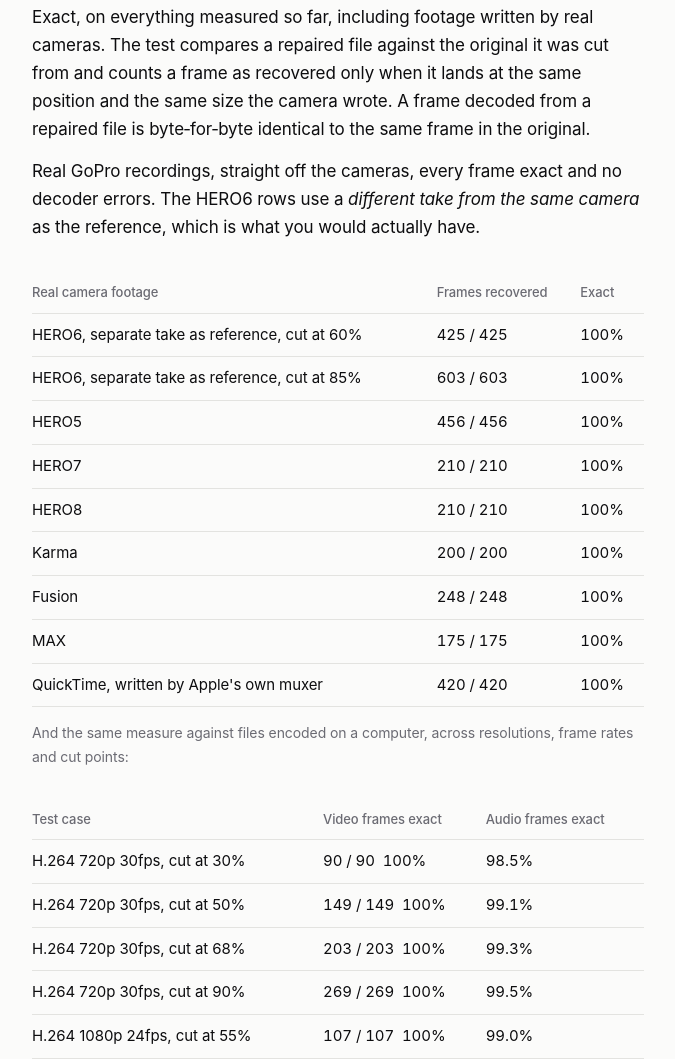
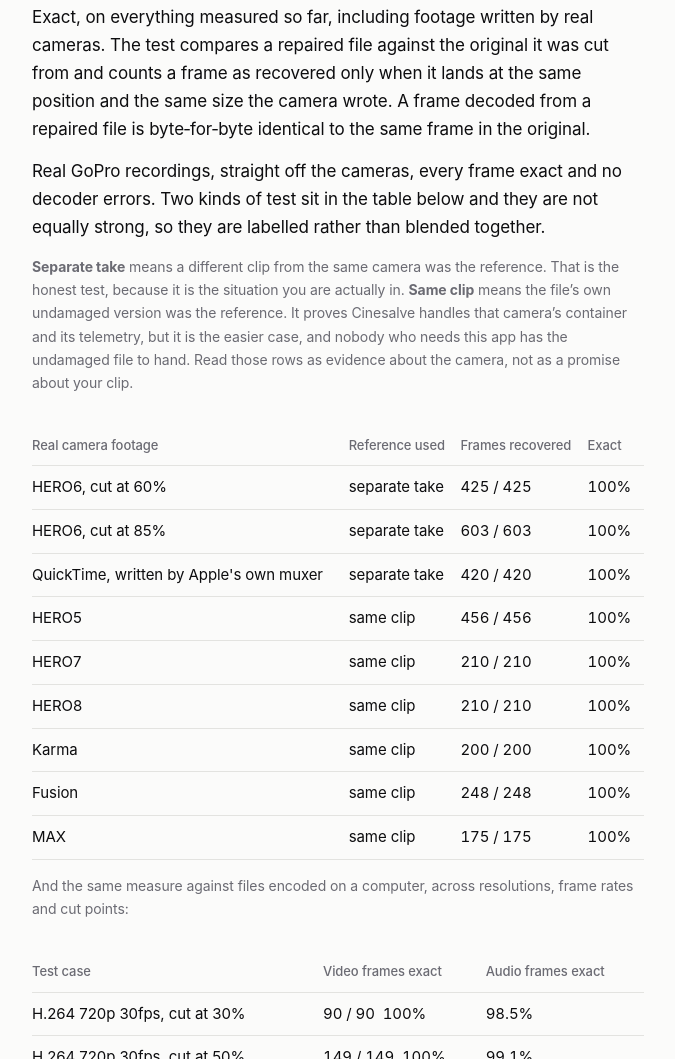
Before and after one commit to LucideLarp/cinesalve, a plain HTML site: page docs/index.html in a window 1280 px wide. Shown: the part 1370-2429 px from the top of the page, without its empty margins (302-977 px from the left). Drawn offline with Linux system fonts and the light colour scheme.

```diff
--- a/docs/index.html
+++ b/docs/index.html
@@ -71,22 +71,31 @@
 </p>
 <p>
   Real GoPro recordings, straight off the cameras, every frame exact and no decoder
-  errors. The HERO6 rows use a <em>different take from the same camera</em> as the
-  reference, which is what you would actually have.
+  errors. Two kinds of test sit in the table below and they are not equally strong,
+  so they are labelled rather than blended together.
+</p>
+<p class="note">
+  <strong>Separate take</strong> means a different clip from the same camera was the
+  reference. That is the honest test, because it is the situation you are actually in.
+  <strong>Same clip</strong> means the file&rsquo;s own undamaged version was the
+  reference. It proves Cinesalve handles that camera&rsquo;s container and its
+  telemetry, but it is the easier case, and nobody who needs this app has the
+  undamaged file to hand. Read those rows as evidence about the camera, not as a
+  promise about your clip.
 </p>
 <div class="scroll">
 <table>
-  <thead><tr><th>Real camera footage</th><th>Frames recovered</th><th>Exact</th></tr></thead>
+  <thead><tr><th>Real camera footage</th><th>Reference used</th><th>Frames recovered</th><th>Exact</th></tr></thead>
   <tbody>
-    <tr><td>HERO6, separate take as reference, cut at 60%</td><td class="num">425 / 425</td><td class="num">100%</td></tr>
-    <tr><td>HERO6, separate take as reference, cut at 85%</td><td class="num">603 / 603</td><td class="num">100%</td></tr>
-    <tr><td>HERO5</td><td class="num">456 / 456</td><td class="num">100%</td></tr>
-    <tr><td>HERO7</td><td class="num">210 / 210</td><td class="num">100%</td></tr>
-    <tr><td>HERO8</td><td class="num">210 / 210</td><td class="num">100%</td></tr>
-    <tr><td>Karma</td><td class="num">200 / 200</td><td class="num">100%</td></tr>
-    <tr><td>Fusion</td><td class="num">248 / 248</td><td class="num">100%</td></tr>
-    <tr><td>MAX</td><td class="num">175 / 175</td><td class="num">100%</td></tr>
-    <tr><td>QuickTime, written by Apple's own muxer</td><td class="num">420 / 420</td><td class="num">100%</td></tr>
+    <tr><td>HERO6, cut at 60%</td><td>separate take</td><td class="num">425 / 425</td><td class="num">100%</td></tr>
+    <tr><td>HERO6, cut at 85%</td><td>separate take</td><td class="num">603 / 603</td><td class="num">100%</td></tr>
+    <tr><td>QuickTime, written by Apple's own muxer</td><td>separate take</td><td class="num">420 / 420</td><td class="num">100%</td></tr>
+    <tr><td>HERO5</td><td>same clip</td><td class="num">456 / 456</td><td class="num">100%</td></tr>
+    <tr><td>HERO7</td><td>same clip</td><td class="num">210 / 210</td><td class="num">100%</td></tr>
+    <tr><td>HERO8</td><td>same clip</td><td class="num">210 / 210</td><td class="num">100%</td></tr>
+    <tr><td>Karma</td><td>same clip</td><td class="num">200 / 200</td><td class="num">100%</td></tr>
+    <tr><td>Fusion</td><td>same clip</td><td class="num">248 / 248</td><td class="num">100%</td></tr>
+    <tr><td>MAX</td><td>same clip</td><td class="num">175 / 175</td><td class="num">100%</td></tr>
   </tbody>
 </table>
 </div>
```
Also changed, not shown: docs/moov-atom-not-found.html (+1 -1 lines), 1 other file.
